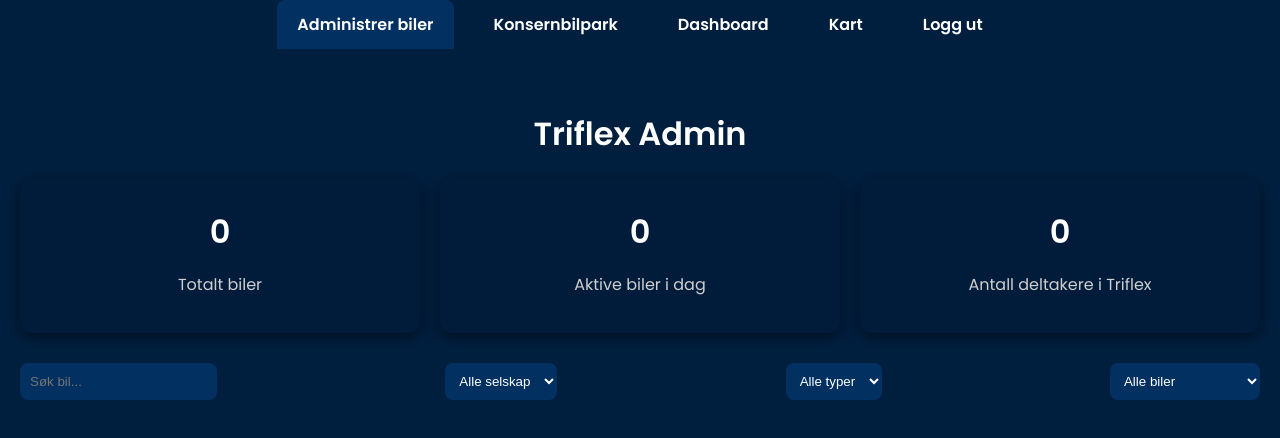
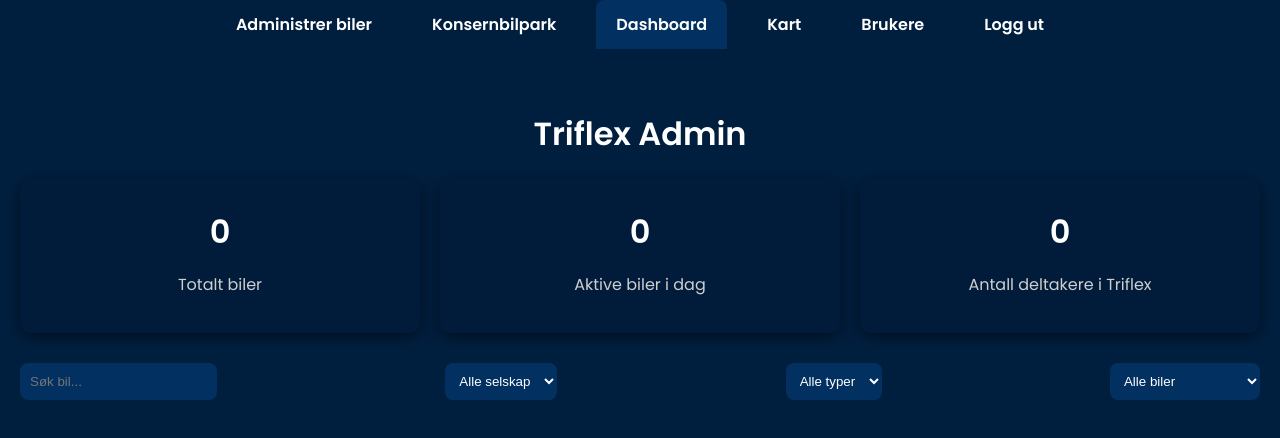
Before and after one commit to Regius-tech/regiusmap, a website: page public/admin.html in a window 1280 px wide. Drawn offline with Linux system fonts and the light colour scheme; no server answers.

Commit message:
Update admin.html

```diff
--- a/public/admin.html
+++ b/public/admin.html
@@ -89,12 +89,14 @@ input:checked + .slider:before { transform: translateX(24px); }
 </head>
 <body>
 
+<!-- Fanemeny -->
 <nav class="nav-tabs">
   <ul>
-    <li class="active"><a href="admin.html">Administrer biler</a></li>
+    <li><a href="admin.html">Administrer biler</a></li>
     <li><a href="cars.html">Konsernbilpark</a></li>
-    <li><a href="dashboard.html">Dashboard</a></li>
+    <li class="active"><a href="dashboard.html">Dashboard</a></li>
     <li><a href="kart.html">Kart</a></li>
+    <li><a href="users.html">Brukere</a></li>
     <li><a href="#" id="logoutTab">Logg ut</a></li>
   </ul>
 </nav>
```
